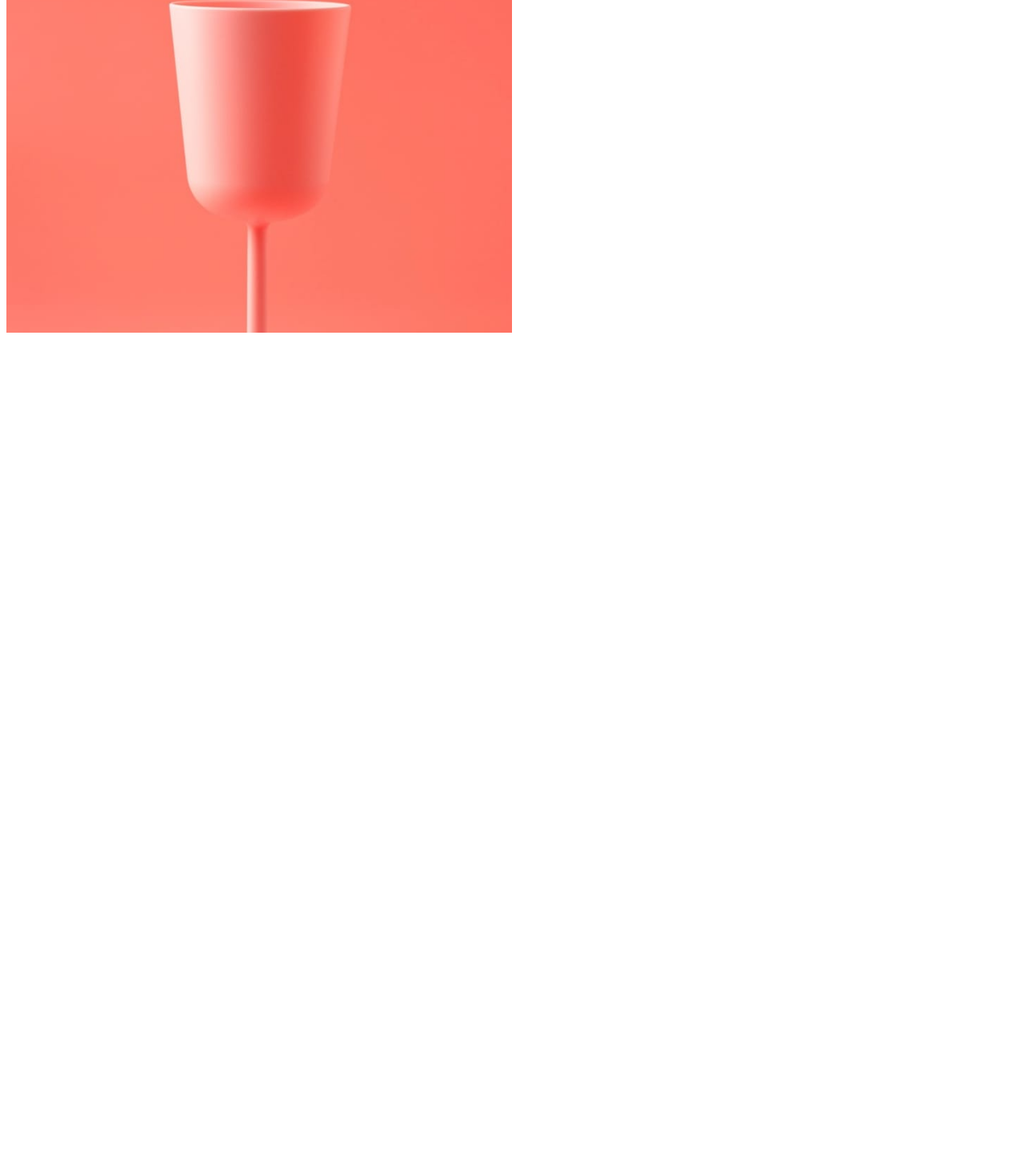
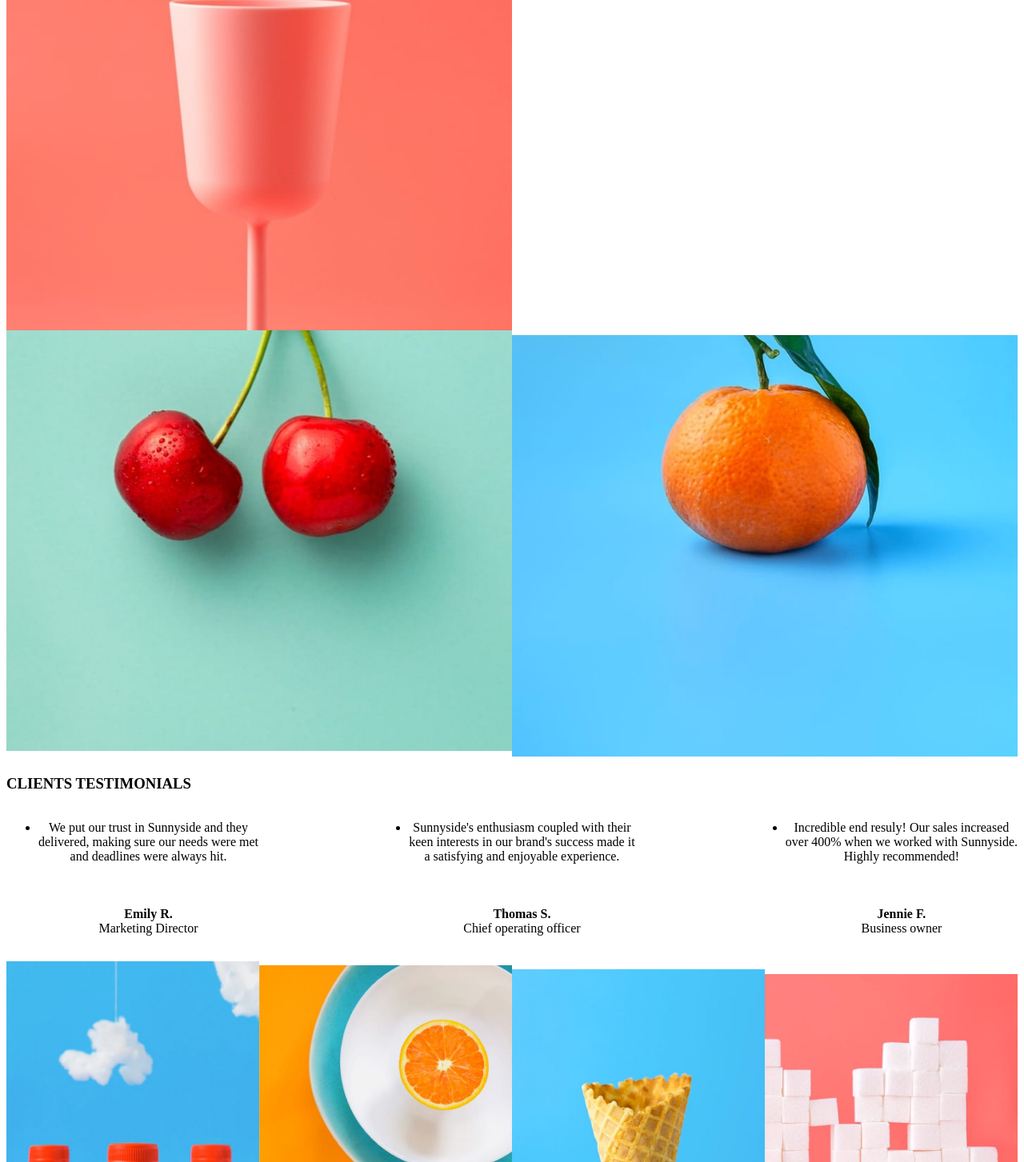
Before and after one commit to YIGA9JA/Group3, a plain HTML site: page index.html in a window 1280 px wide. Shown: the part 1347-2800 px from the top of the page at 80% size. Before the commit the page ends 1775 px from the top, so only its background shows below. Drawn offline with nearby package versions, Linux system fonts and the light colour scheme.

Commit message:
full pics

```diff
--- a/index.html
+++ b/index.html
@@ -49,5 +49,39 @@
   <section class="sp">
     <img src="images/desktop/image-stand-out.jpg" alt="">
   </section>
+  <section class="ts">
+    <img src="images/desktop/image-graphic-design.jpg" alt="">
+    </section>
+   <section class="fts">
+    <img src="images/desktop/image-photography.jpg" alt=""></section>
+  </section>
+  <section class="plain">
+    <h3>CLIENTS TESTIMONIALS</h3>
+    <ul>
+   <li>
+ <p>We put our trust in Sunnyside and they <br>delivered, making sure our needs were met <br>and deadlines were always hit. <br> <br> <br> <br> <strong>Emily R.</strong> <br><span>Marketing Director</span></p> </li>
+ <li>
+  <p>Sunnyside's enthusiasm coupled with their <br>keen interests in our brand's success made it <br>a satisfying and enjoyable experience.<br> <br> <br> <br> <strong>Thomas S.</strong> <br><span>Chief operating officer</span></p> </li>
+  <li>
+    <p>Incredible end resuly! Our sales increased<br>over 400% when we worked with Sunnyside.<br>Highly recommended!<br> <br> <br> <br> <strong>Jennie F.</strong> <br><span>Business owner</span></p> </li>
+</ul>
+  </section>
+<div class="multiimg">
+  <section class="milk">
+    <img src="images/desktop/image-gallery-milkbottles.jpg" alt="">
+  </section>
+<section class="orange">
+  <img src="images/desktop/image-gallery-orange.jpg" alt="">
+</section>
+<section class="cones">
+  <img src="images/desktop/image-gallery-cone.jpg" alt="">
+</section>
+<section class="sugar">
+  <img src="images/desktop/image-gallery-sugarcubes.jpg" alt="">
+</section>
+</div>
+<section class="sun">
+  <h3>sunnyside</h3>
+</section>
   </body>
 </html>
--- a/style.css
+++ b/style.css
@@ -56,7 +56,7 @@ margin-top: 80px;
 }
 .fp img {
   margin-left: 50%;
-  margin-top: -453px;
+  margin-top: -455px;
   width: 50%;
   height: 50%;
 }
@@ -65,3 +65,65 @@ margin-top: 80px;
   height: 50%;
   margin-top: -5px;
 }
+.ts img {
+  width: 50%;
+  height: 50%;
+  margin-top: -5px;
+}
+.fts {
+  margin-left: 50%;
+  margin-top: -524px;
+}
+.fts img {
+  height: 50%;
+  width: 100%;
+}
+.plain ul {
+  text-decoration: none;
+  display: flex;
+  flex-direction: row;
+  justify-content: space-between;
+  text-align: center;
+}
+.multiimg div{
+width: 100%;
+height: 50%
+}
+.milk img{
+  width: 25%;
+  height: 50%;
+}
+.orange {
+  margin-left: 25%;
+  margin-top: -391px;
+  width: 25%;
+  height: 50%;
+}
+.orange img{
+  width: 100%;
+  height: 50%;
+}
+.cones {
+  margin-left: 50%;
+  margin-top: -391px;
+  width: 25%;
+}
+.cones img {
+  width: 100%;
+  height: 50%;
+}
+.sugar{
+  margin-left: 75%;
+  margin-top: -391px;
+  width: 25%;
+}
+.sugar img {
+
+  width: 100%;
+  height: 50%;
+}
+.sun {
+  background-color: rgb(127, 201, 186);
+  width: 100%;
+
+}
```
